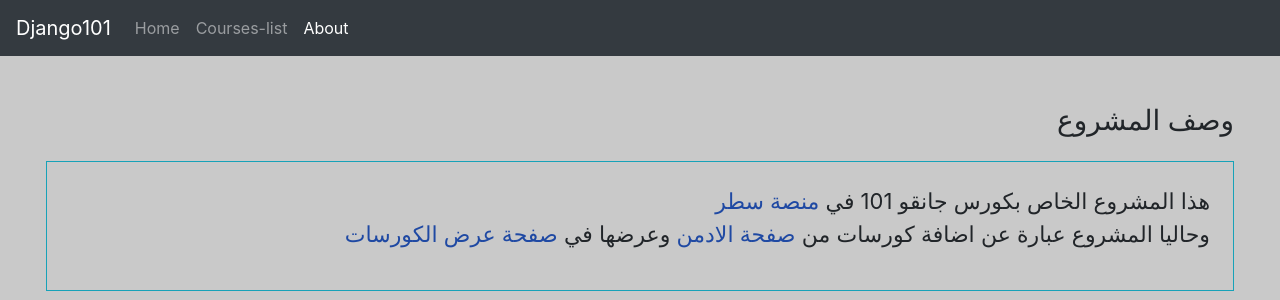
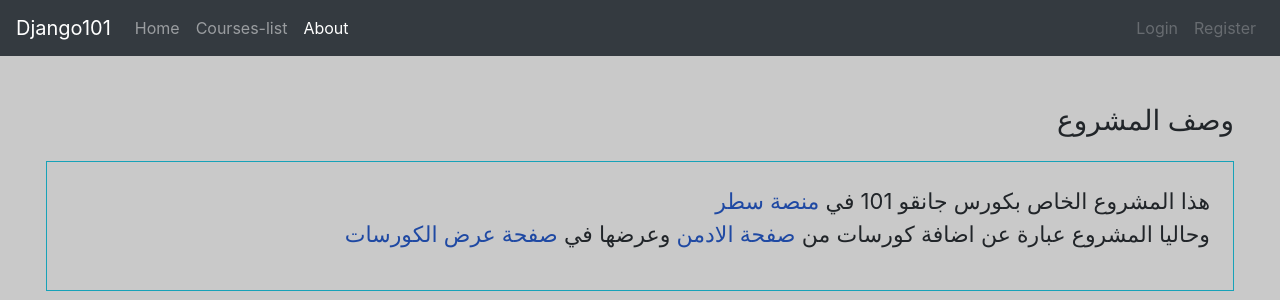
Before and after one commit to TheAwiteb/django101Project, a Django app: page /About in a window 1280 px wide. Shown: the top 300 px of the page. Run offline with Django 3.2, Linux system fonts and the light colour scheme; some libraries are stand-ins or nearby versions.

Commit message:
add disabled login and register

```diff
--- a/templates/base.html
+++ b/templates/base.html
@@ -48,6 +48,14 @@
                         {% endfor %}
                     {% endwith %}
                 </ul>
+                <ul class="navbar-nav">
+                    <li class="nav-item">
+                        <a class="nav-link disabled" href="login">Login</a>
+                    </li>
+                    <li class="nav-item">
+                        <a class="nav-link disabled" href="register">Register</a>
+                    </li>
+                </ul>
             </div>
         </nav>
 
```
